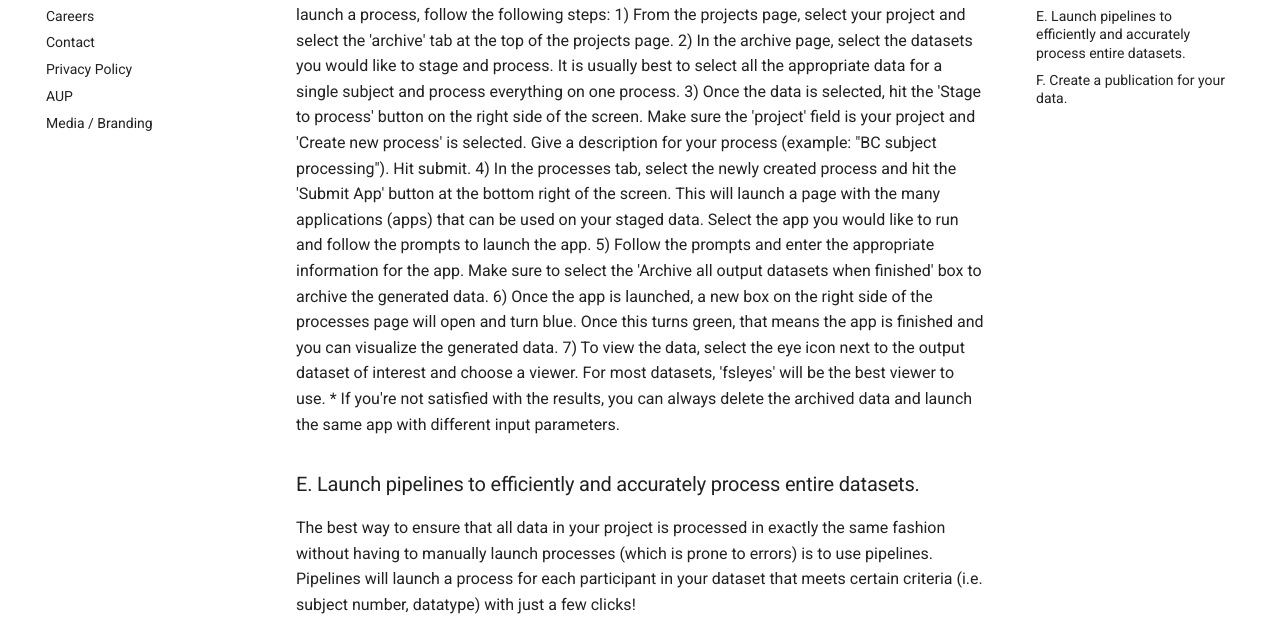
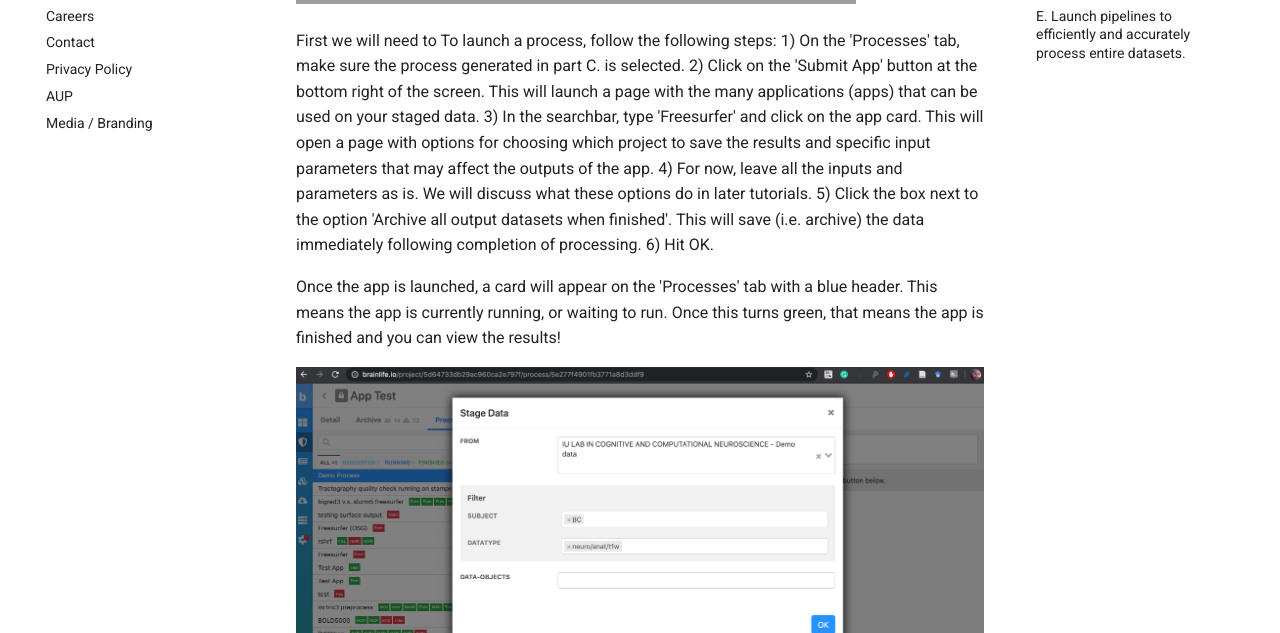
Before and after one commit to brainlife/docs, an MkDocs documentation site: the page built from docs/tutorial/introduction-to-brainlife.md, in a window 1280 px wide and 1400 px high, scrolled down 3836 px. Shown: the part 281-914 px from the top of the window. Built offline with MkDocs 1.6.1 and Material for MkDocs 9.7.7, drawn with Linux system fonts in a browser that asks for light colours; comment, search, counter and statistics services are not loaded; some of the changed text lies outside the part shown; grey boxes are pictures that could not be loaded.

Commit message:
Update introduction-to-brainlife.md

```diff
--- a/docs/tutorial/introduction-to-brainlife.md
+++ b/docs/tutorial/introduction-to-brainlife.md
@@ -44,7 +44,7 @@
     * Click submit.
 4) Return to the projects page and select your newly created project.
 
-You are now ready to upload/copy/archive/stage data!
+You are now ready to copy data from another project!
 
 ### C. Copy data from another project.
 
@@ -82,36 +82,49 @@
 
 ### D. Launch a process, application (app), and visualize the results.
 
-The next step is to stage data and launch a process in order to process the data.
+The next step is to stage data and launch a process in order to process the data. For this, we will process the T1w (anatomical) image staged in C. In this tutorial, we will divide (i.e. segment/parcellate) the T1 anatomical image using Freesurfer.
 
 <iframe width="560" height="315" src="https://www.youtube.com/embed/u9Qlh0-iaAk&t=16s" frameborder="0" allow="accelerometer; autoplay; encrypted-media; gyroscope; picture-in-picture" allowfullscreen></iframe>
 
-If you do not have your own data and staged data from the demo project, skip to step 4.
-To launch a process, follow the following steps:
-1) From the projects page, select your project and select the 'archive' tab at the top of the projects page.
-2) In the archive page, select the datasets you would like to stage and process. It is usually best to select all the appropriate data for a single subject and process everything on one process.
-3) Once the data is selected, hit the 'Stage to process' button on the right side of the screen. Make sure the 'project' field is your project and 'Create new process' is selected. Give a description for your process (example: "BC subject processing"). Hit submit.
-4) In the processes tab, select the newly created process and hit the 'Submit App' button at the bottom right of the screen. This will launch a page with the many applications (apps) that can be used on your staged data. Select the app you would like to run and follow the prompts to launch the app.
-5) Follow the prompts and enter the appropriate information for the app. Make sure to select the 'Archive all output datasets when finished' box to archive the generated data.
-6) Once the app is launched, a new box on the right side of the processes page will open and turn blue. Once this turns green, that means the app is finished and you can visualize the generated data.
-7) To view the data, select the eye icon next to the output dataset of interest and choose a viewer. For most datasets, 'fsleyes' will be the best viewer to use.
-    * If you're not satisfied with the results, you can always delete the archived data and launch the same app with different input parameters.
+First we will need to To launch a process, follow the following steps:
+1) On the 'Processes' tab, make sure the process generated in part C. is selected.
+2) Click on the 'Submit App' button at the bottom right of the screen. This will launch a page with the many applications (apps) that can be used on your staged data.
+3) In the searchbar, type 'Freesurfer' and click on the app card. This will open a page with options for choosing which project to save the results and specific input parameters that may affect the outputs of the app.
+4) For now, leave all the inputs and parameters as is. We will discuss what these options do in later tutorials.
+5) Click the box next to the option 'Archive all output datasets when finished'. This will save (i.e. archive) the data immediately following completion of processing.
+6) Hit OK.
+
+Once the app is launched, a card will appear on the 'Processes' tab with a blue header. This means the app is currently running, or waiting to run. Once this turns green, that means the app is finished and you can view the results!
+
+![Import Data From Other Project](https://github.com/brainlife/docs/blob/master/docs/img/projects.processes.stagedata.selecteddata.png)
+
+To view the results:
+1) Click the eye icon next to the output and choose 'Freeview' as your viewer.
+
+This will automatically load important outputs generated by Freesurfer, including cortical and white matter surfaces and a standard parcellation of the cortical surface.
+
+You've now successfully launched an application and processed your first MRI data!!!!
 
 ### E. Launch pipelines to efficiently and accurately process entire datasets.
 
 The best way to ensure that all data in your project is processed in exactly the same fashion without having to manually launch processes (which is prone to errors) is to use pipelines. Pipelines will launch a process for each participant in your dataset that meets certain criteria (i.e. subject number, datatype) with just a few clicks!
 
+In this tutorial, we will create a pipeline to run Freesurfer on any T1 anatomical images in our Project.
+
 <iframe width="560" height="315" src="https://www.youtube.com/embed/Ewy3ahCVUzw" frameborder="0" allow="accelerometer; autoplay; encrypted-media; gyroscope; picture-in-picture" allowfullscreen></iframe>
 
-To create and launch a pipeline, follow the following steps:
+To create and launch a pipeline to run Freesurfer, follow the following steps:
 1) From the projects page, select your project and select the 'pipelines' tab at the top of the projects page.
-2) In the pipelines page, click the '+' at the bottom right of the screen.
-3) Give the pipeline a name based on the app you're running (example: ACPC alignment) and select that app to run.
-4) Select the appropriate inputs and parameters and hit the 'Submit' button. This will take you back to the pipelines page with an un-activated pipeline.
-5) To activate the pipeline, select the button next to 'Offline'. Processes will then start to launch and you can monitor the progress on the pipelines page itself.
+2) Once inside the pipelines page, click the '+' at the bottom right of the screen.
+3) Give the pipeline a name based on the app you're running (example: Freesurfer).
+5) Select the Freesurfer app, and leave all the parameters on the page as is.
+4) Hit the 'Submit' button. This will take you back to the pipelines page with an un-activated pipeline.
+5) To activate the pipeline, select the button next to 'Offline'. Processes will then start to launch and you can monitor the progress on the pipelines page itself!
 
 You've now submitted a pipeline! Add additional pipelines for all the apps you want to run and process your entire dataset in just a few clicks!
 
+
+<!---
 ### F. Create a publication for your data.
 
 Once your data has been processed, the analyses have been ran, and you're ready to publish your data for open use, brainlife.io allows you to create a 'publication' of your data. With this publication comes a doi link that you can include in your eventual manuscript in order to direct fellow researchers to your dataset.
@@ -128,3 +141,4 @@
 5) Once you're happy with the information you've inputted and the data, hit 'Submit'. You will now be able to view your dataset as 'publication' and send the doi link to anyone you'd like!
 
 You're done! You've now created a project, uploaded, staged, and archived data, launched proceses and visualized results, and create pipelines and publications. You're now a brainlife.io pro!!!
+--->
```
Also changed, not shown: other parts of docs/tutorial/introduction-to-brainlife.md (+1 -1 lines).
